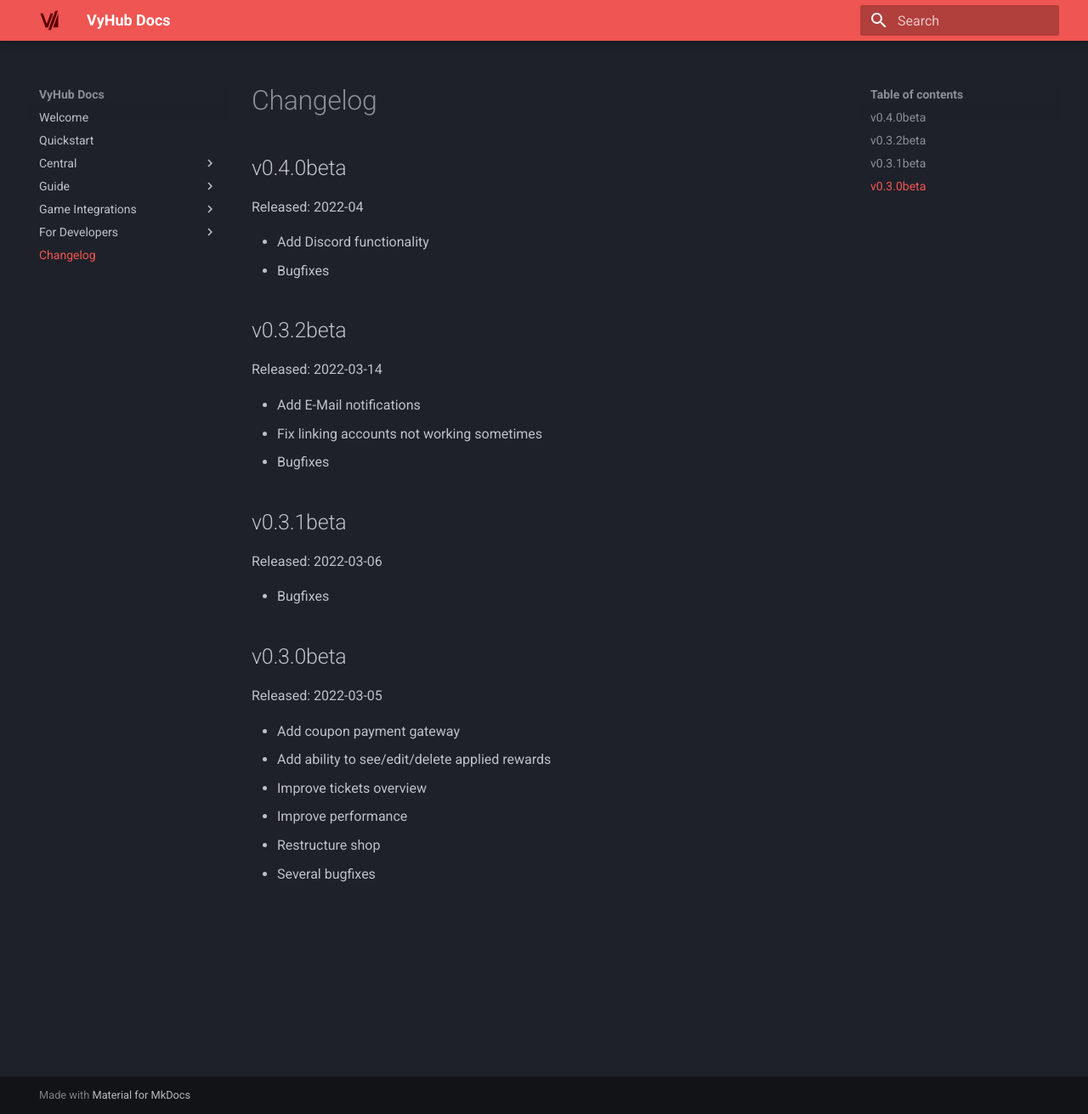
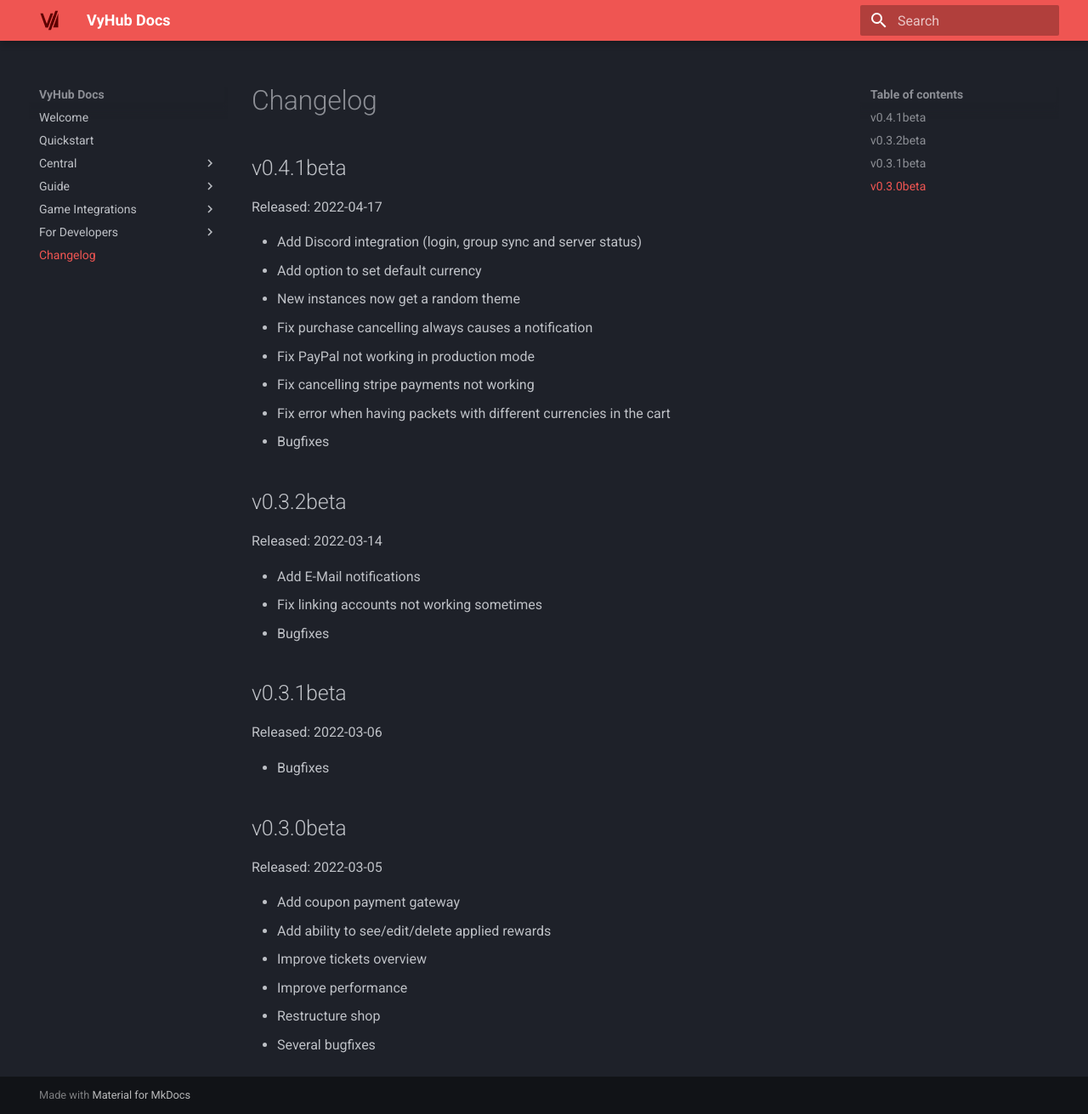
Before and after one commit to nyx-project/vyhub-documentation, an MkDocs documentation site: the page built from docs/changelog.md, in a window 1280 px wide and 1311 px high. Shown: the whole window at 85% size. Built offline with MkDocs 1.6.1 and Material for MkDocs 9.7.7, drawn with Linux system fonts in a browser that asks for light colours; the version menu is left out.

Commit message:
Update changelog and fix links

```diff
--- a/docs/changelog.md
+++ b/docs/changelog.md
@@ -1,9 +1,15 @@
 # Changelog
 
-## v0.4.0beta
-Released: 2022-04
+## v0.4.1beta
+Released: 2022-04-17
 
-- Add Discord functionality
+- Add Discord integration (login, group sync and server status)
+- Add option to set default currency
+- New instances now get a random theme
+- Fix purchase cancelling always causes a notification
+- Fix PayPal not working in production mode
+- Fix cancelling stripe payments not working
+- Fix error when having packets with different currencies in the cart
 - Bugfixes
 
 ## v0.3.2beta
```
Also changed, not shown: docs/guide/server.md (+2 -2 lines).
